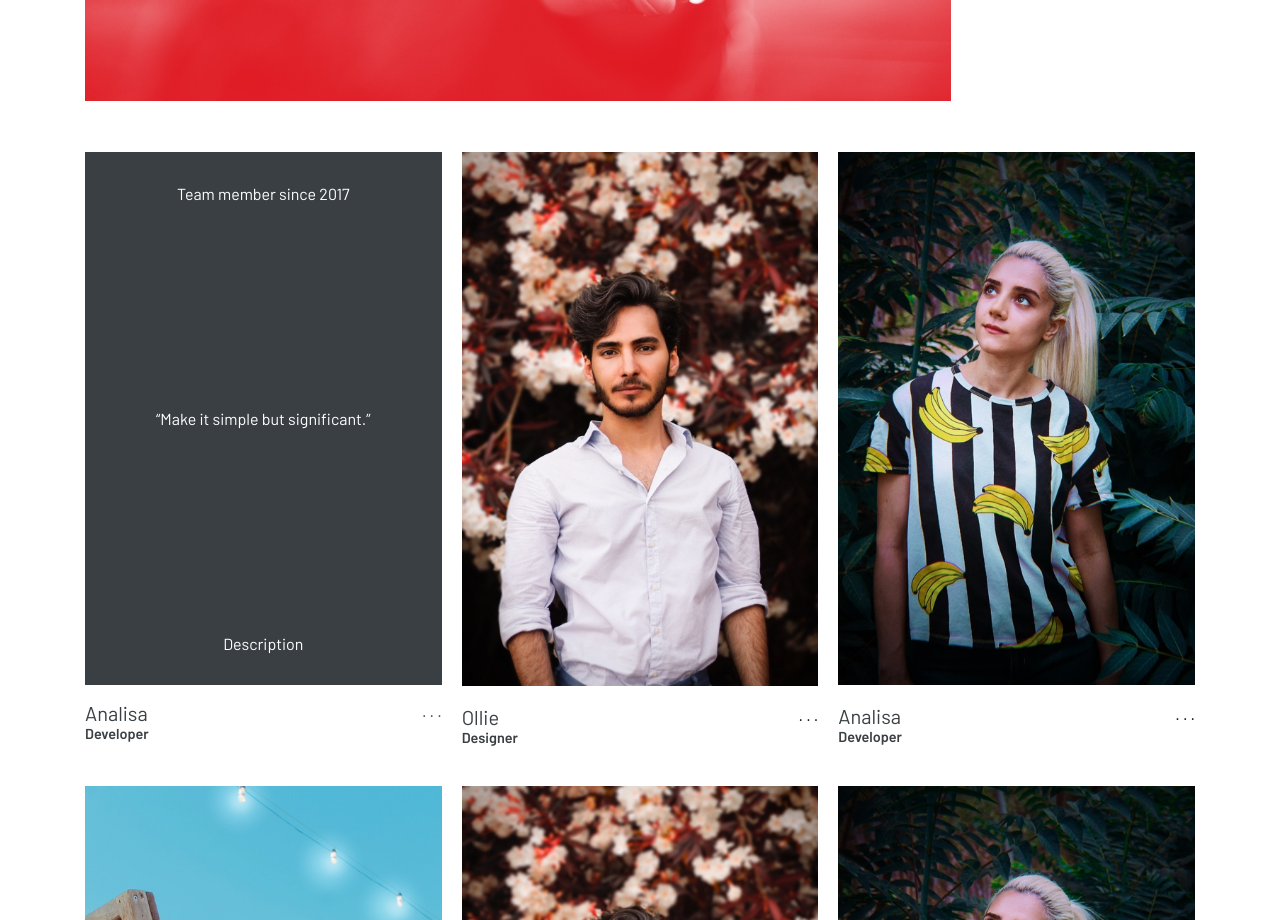
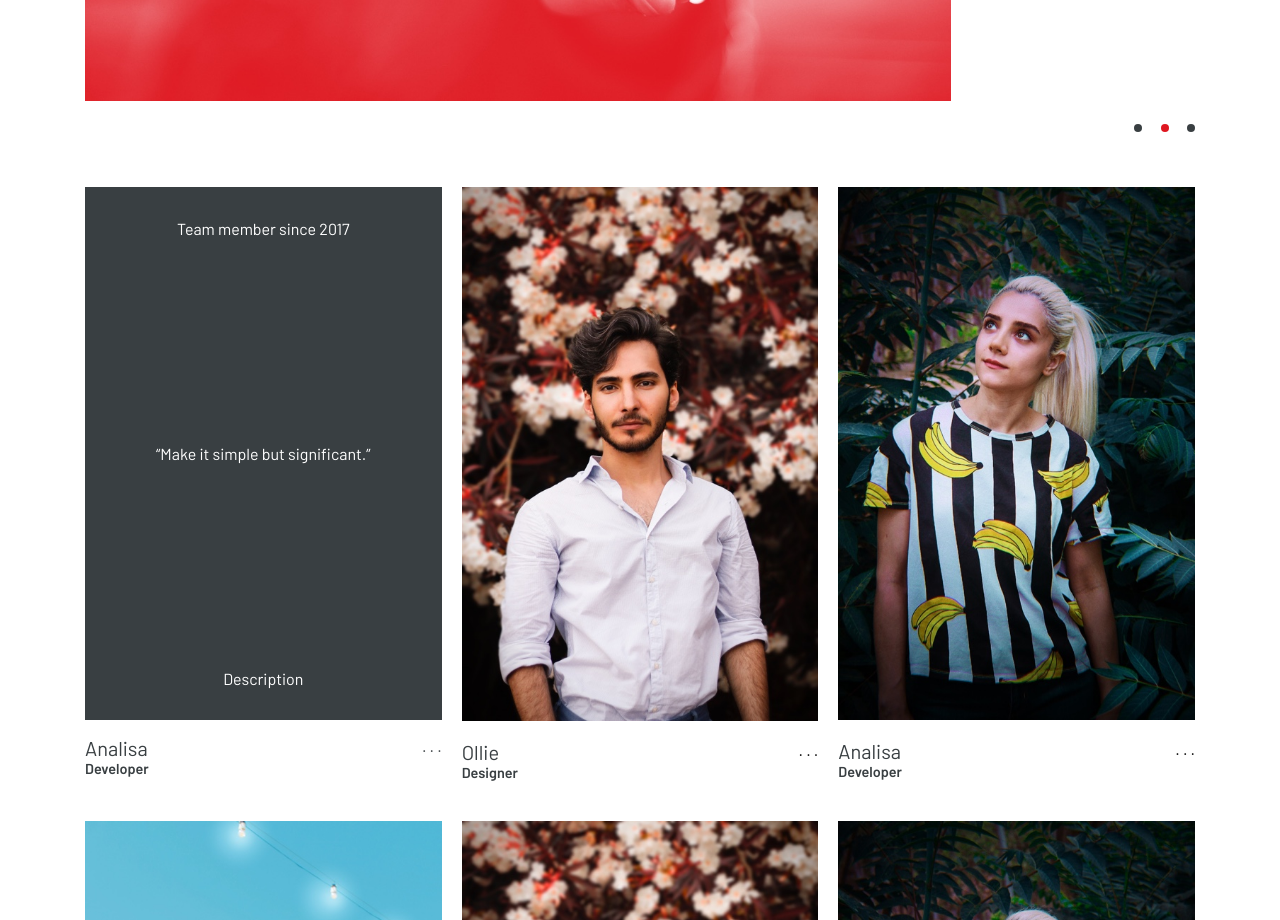
Before and after one commit to axlbert/schmiede-website-new, a Next.js app: page /about in a window 1280 px wide. Shown: the part 1340-2260 px from the top of the page. Built offline with nearby package versions, Linux system fonts and the light colour scheme.

Commit message:
init dot controls component

```diff
--- /dev/null
+++ b/components/dot-controls/dot-controls.css
@@ -0,0 +1,29 @@
+.DotControls {
+  display: inline-flex;
+}
+.DotControl {
+  width: 1rem;
+  height: 1rem;
+  border: .25rem solid transparent;
+  padding: 0;
+  background: none;
+  cursor: pointer;
+}
+.DotControl:first-child {
+  margin-left: -.25rem;
+}
+.DotControl:last-child {
+  margin-right: -.25rem;
+}
+.DotControl:not(:last-child) {
+  margin-right: .65rem;
+}
+.DotControl-Fill {
+  width: .5rem;
+  height: .5rem;
+  border-radius: 50%;
+  background-color: #393f42;
+}
+.DotControl-Fill_active {
+  background-color: #df1720 !important;
+}
--- /dev/null
+++ b/components/dot-controls/index.js
@@ -0,0 +1,19 @@
+import React from 'react';
+
+import './dot-controls.css';
+
+export default function DotControls() {
+  return (
+    <div className="DotControls">
+      <button className="DotControl">
+        <div className="DotControl-Fill"></div>
+      </button>
+      <button className="DotControl">
+        <div className="DotControl-Fill DotControl-Fill_active"></div>
+      </button>
+      <button className="DotControl">
+        <div className="DotControl-Fill"></div>
+      </button>
+    </div>
+  );
+}
--- a/pages/about/culture-carousel.css
+++ b/pages/about/culture-carousel.css
@@ -34,6 +34,11 @@
   line-height: 1.4;
 }
 
+.CultureCarousel-Controls {
+  margin-top: 1rem;
+  text-align: right;
+}
+
 @media (min-width: 768px) {
   .CultureCarousel-Image {
     width: 75%;
--- a/pages/about/index.js
+++ b/pages/about/index.js
@@ -3,6 +3,7 @@ import React from 'react';
 import './about.css';
 import './culture-carousel.css';
 import Nav from '../../components/nav';
+import DotControls from '../../components/dot-controls';
 
 const headerStyle = {
   backgroundImage: 'url("/about.jpg")',
@@ -58,6 +59,9 @@ export default function About() {
             src="/about/culture.jpg"
             alt="Culture"
           />
+          <div className="CultureCarousel-Controls">
+            <DotControls />
+          </div>
         </div>
       </section>
 
```
